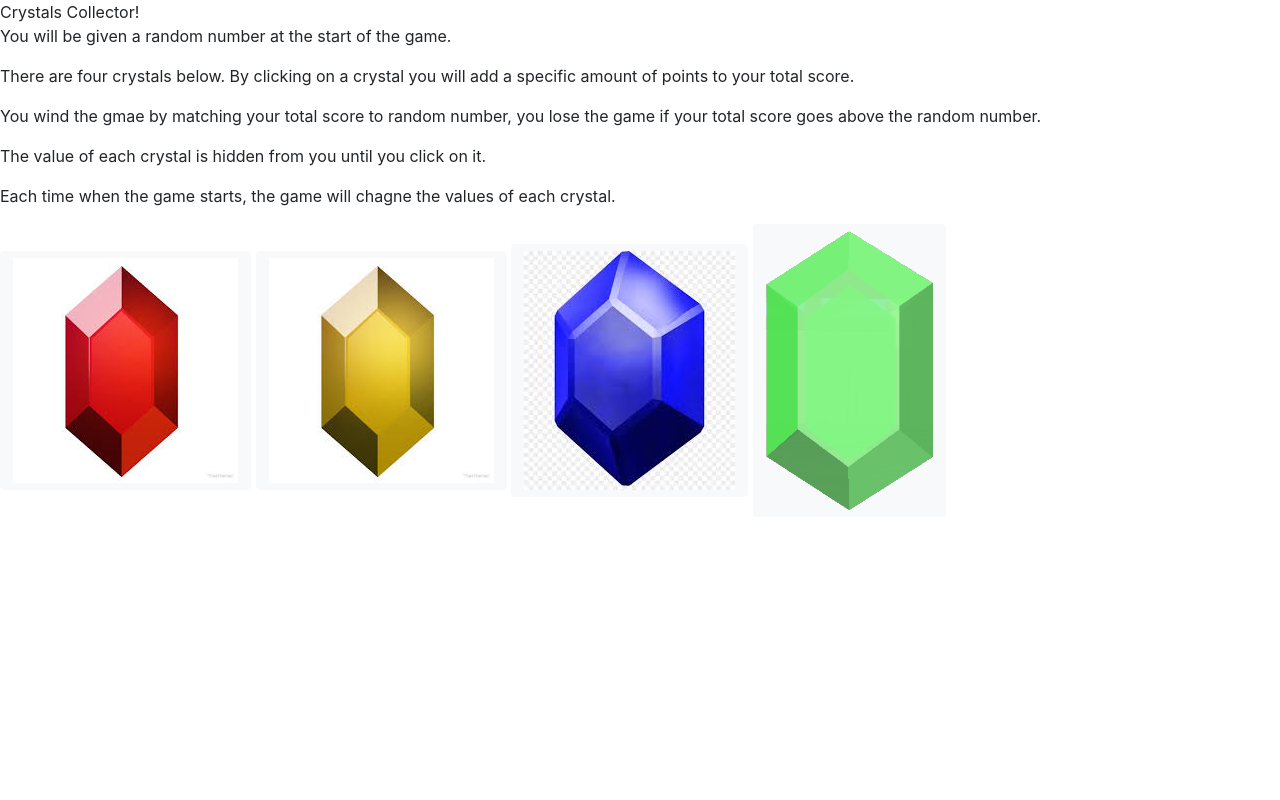
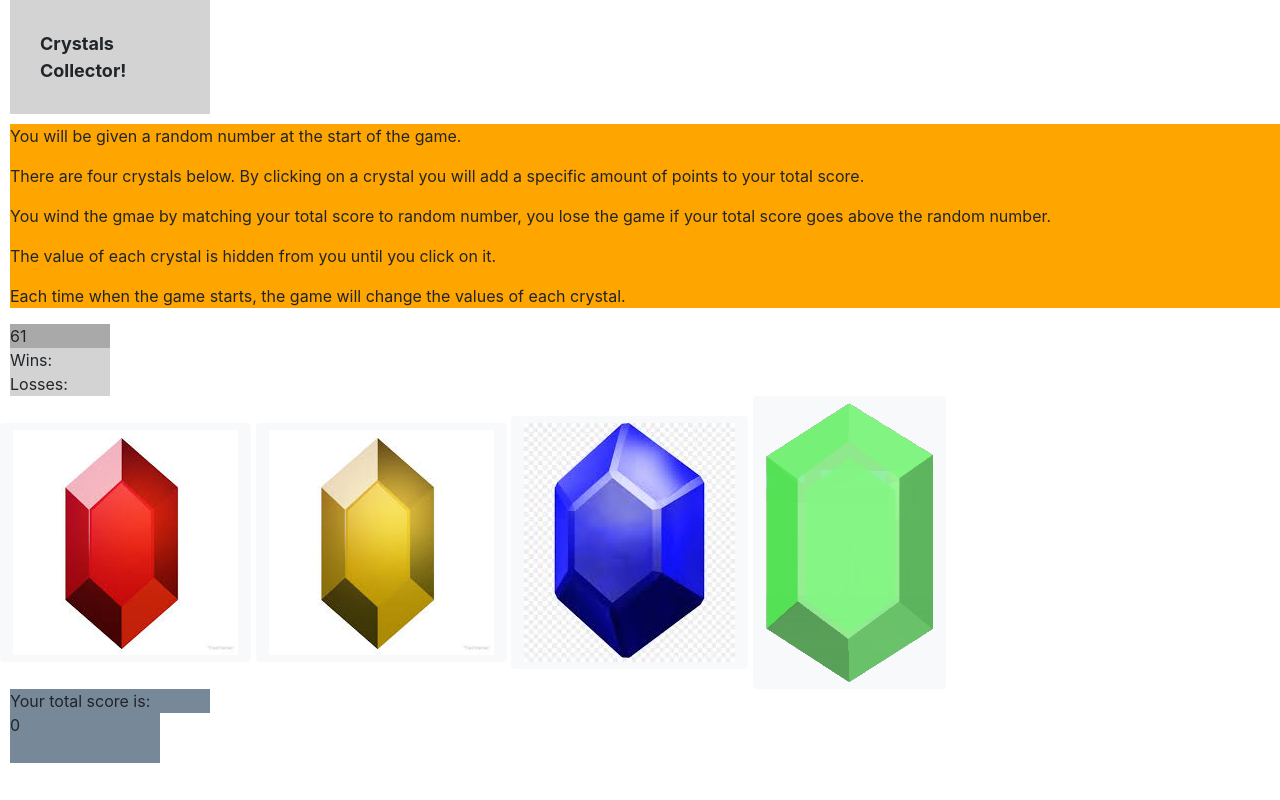
Before and after one commit to SabrinaThong/unit-4-game, a plain HTML site: page index.html in a window 1280 px wide. Drawn offline with nearby package versions, Linux system fonts and the light colour scheme.

Commit message:
updating final changes to html

```diff
--- a/assets/css/style.css
+++ b/assets/css/style.css
@@ -0,0 +1,35 @@
+header {
+    padding: 30px;
+    background-color: lightgrey;
+    width: 200px;
+    margin-left: 10px;
+    font-size: large;
+    font-weight: bold;
+    padding-right: 10px;
+}
+.rules {
+    margin-left: 10px;
+    background-color:orange;
+    margin-top: 10px;
+}
+#score {
+    background-color: lightgray;
+    width: 100px;
+    margin-left: 10px;
+}
+#yourtotal {
+    background-color: lightslategray;
+    width: 200px;
+    margin-left: 10px;
+}
+#random-number {
+    background-color: darkgrey;
+    width: 100px;
+    margin-left: 10px;
+}
+#playerTotal {
+    background-color: lightslategrey;
+    width: 150px;
+    margin-left: 10px;
+    height: 50px;
+}
--- a/assets/javascript/game.js
+++ b/assets/javascript/game.js
@@ -0,0 +1,79 @@
+$(document).ready(function() {
+    var targetNumber = Math.floor((Math.random() *(120 - 19 + 1)) + 19);
+    var redChoice = Math.floor((Math.random()* 12) + 1);
+    var greenChoice = Math.floor((Math.random()* 12) + 1);
+    var blueChoice = Math.floor((Math.random()* 12) + 1);
+    var yellowChoice = Math.floor((Math.random()* 12) + 1);
+    var playerTotal = 0;
+    var wins = 0;
+    var losses = 0;
+    var playerTotal = 0;
+
+    function reset() {
+        playerTotal = 0;
+        $("#playerTotal").text(playerTotal);
+        targetNumber = Math.floor((Math.random() *(120 - 19 + 1)) + 19);
+        console.log(targetNumber);
+        $("#random-number").text(targetNumber);
+        $("#playerTotal").text(playerTotal);
+        redChoice = Math.floor((Math.random()* 12) + 1);
+        greenChoice = Math.floor((Math.random()* 12) + 1);
+        blueChoice = Math.floor((Math.random()* 12) + 1);
+        yellowChoice = Math.floor((Math.random()* 12) + 1);
+
+    }
+
+    $("#random-number").text(targetNumber)
+    for (var i=0; i<redChoice.length; i++) {
+    function addingScore() {
+        $(".button").text(redChoice);
+     }
+    }
+    $("#red").on("click", function () {
+        playerTotal = playerTotal + redChoice;
+        $(addingScore).text(playerTotal);
+        console.log(redChoice);
+        $("#playerTotal").text(playerTotal);
+        playerScore();
+    })
+
+    $("#green").on("click", function () {
+        playerTotal = playerTotal + greenChoice;
+        $(addingScore).text(playerTotal);
+        console.log(greenChoice);
+        //console.log("green");
+        $("#playerTotal").text(playerTotal);
+        playerScore();
+    })
+    $("#yellow").on("click", function () {
+        playerTotal = playerTotal + yellowChoice;
+        $(addingScore).text(playerTotal);
+        console.log(yellowChoice);
+        //console.log("yellow");
+        $("#playerTotal").text(playerTotal);
+        playerScore();
+
+    })
+    $("#blue").on("click", function () {
+        playerTotal = playerTotal + blueChoice;
+        $(addingScore).text(playerTotal);
+        console.log(blueChoice);
+        //console.log("blue");
+        $("#playerTotal").text(playerTotal);
+        playerScore();
+
+    });
+    function playerScore () {
+        if (playerTotal === targetNumber) {
+            wins++;
+            $("#wins"). text( "Wins: " + wins);
+            reset();
+        }
+        else if (playerTotal > targetNumber) {
+            losses++;
+            $("#losses").text("Losses: " + losses);
+            reset();
+        }
+    }
+
+})
--- a/index.html
+++ b/index.html
@@ -6,25 +6,32 @@
     <meta http-equiv="X-UA-Compatible" content="ie=edge">
     <title>Unit 4 game</title>
     <script src="https://cdnjs.cloudflare.com/ajax/libs/jquery/3.2.1/jquery.min.js"></script>
+    <script src="assets\javascript\game.js"></script>
     <link rel="stylesheet" href="https://maxcdn.bootstrapcdn.com/bootstrap/4.0.0/css/bootstrap.min.css">
+    <link rel="stylesheet" href="assets\css\style.css">
 </head>
 <body>
     <Header>Crystals Collector!</Header>
-    <div class=rules>
+    <div class="rules">
         <p> You will be given a random number at the start of the game.</p>
         <p>There are four crystals below. By clicking on a crystal you will add a specific amount of points to your total score.</p>
         <p>You wind the gmae by matching your total score to random number, you lose the game if your total score goes above the random number.</p>
         <p>The value of each crystal is hidden from you until you click on it.</p>
-        <p>Each time when the game starts, the game will chagne the values of each crystal.</p>
+        <p>Each time when the game starts, the game will change the values of each crystal.</p>
     </div>
-    <div id=random-number></div>
-
-    <div class=buttons>
-            <button type="button" class="btn btn-light"><img src="assets\images\red rupee.jpg"></button>
-            <button type="button" class="btn btn-light"><img src="assets\images\yellow rupee.jpg"></button>
-            <button type="button" class="btn btn-light"><img src="assets\images\blue rupee.jpg"></button>
-            <button type="button" class="btn btn-light"><img src="assets\images\Green Rupee.png"></button>
+    <div id="random-number"></div>
+    <div id="score"><span></span>
+        <span><div id="wins">Wins: </div></span>
+        <span>  <div id="losses">Losses: </div></span>
     </div>
+    <div class="button">
+            <button id="red" class="btn btn-light btn-rupee"><img src="assets\images\red rupee.jpg" value="1"></button>
+            <button id="yellow" class="btn btn-light btn-rupee"><img src="assets\images\yellow rupee.jpg" value="2"></button>
+            <button id="blue" class="btn btn-light btn-rupee"><img src="assets\images\blue rupee.jpg" value="3"></button>
+            <button id="green" class="btn btn-light btn-rupee"><img src="assets\images\Green Rupee.png" value="4"></button>
+    </div>
+    <div id="yourtotal">Your total score is:</div>
+    <div id="playerTotal">0</div>
 
 </body>
 </html>
```
